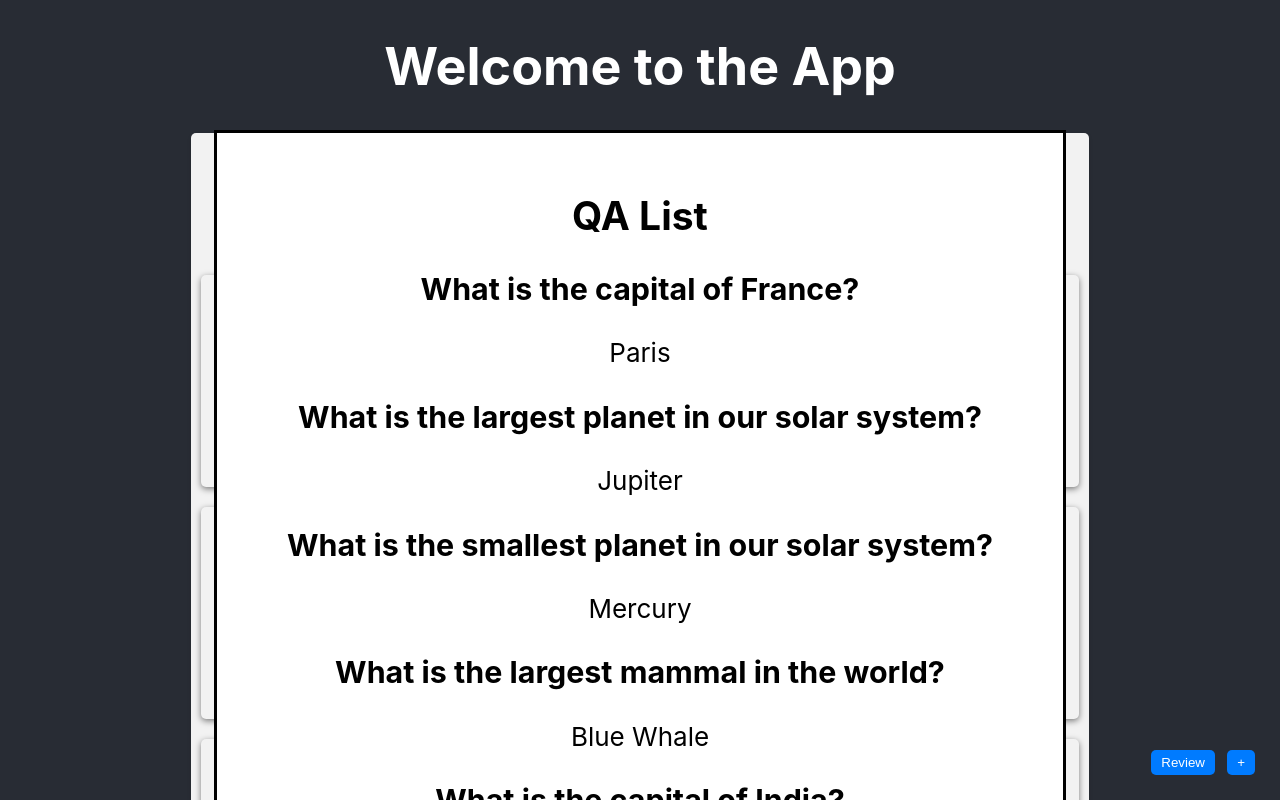
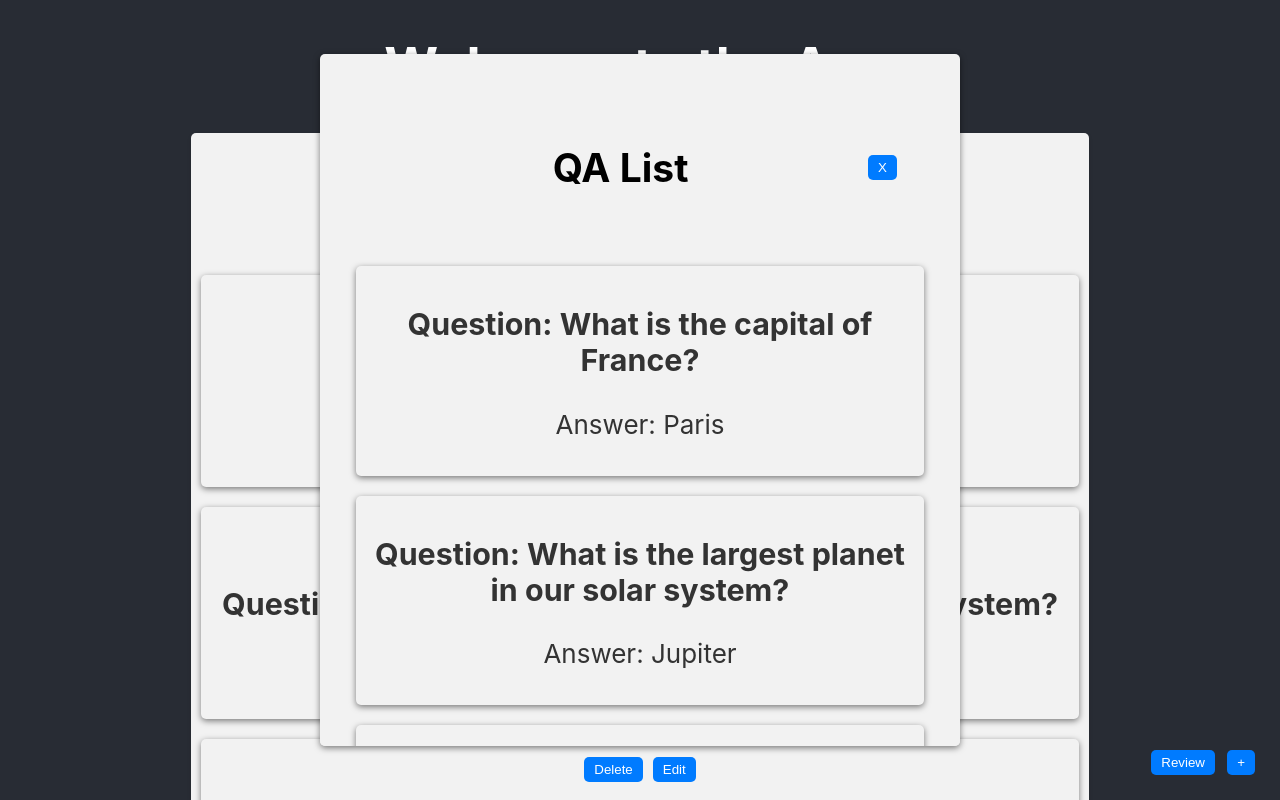
Before and after one commit to Akatsuki49/PESU_Chatbot_Admin_App, a React (Create React App) app: page /home in a window 1280 px wide. Both pictures are taken after a click on the button "Review". Shown: the top 800 px of the page. Built offline with nearby package versions, Linux system fonts and the light colour scheme.

Commit message:
style changes + reuisng card

```diff
--- a/src/components/Card.jsx
+++ b/src/components/Card.jsx
@@ -3,7 +3,7 @@ import './styles/Card.css';
 import ConfirmationModal from './ConfirmationModal';
 import { useForm } from 'react-hook-form';
 
-const Card = ({ card, deleteCard, updateCard }) => {
+const Card = ({ card, deleteCard, updateCard, isEditable = true }) => {
   const [isEditing, setIsEditing] = useState(false);
   const [isConfirmModalOpen, setIsConfirmModalOpen] = useState(false);
 
@@ -44,10 +44,14 @@ const Card = ({ card, deleteCard, updateCard }) => {
   return (
     <>
       <div className="card">
-        <div className="header">
-          <button onClick={handleDelete}>Delete</button>
-          <button onClick={toggleEdit}>{isEditing ? 'Cancel' : 'Edit'}</button>
-        </div>
+        {isEditable && (
+          <div className="header">
+            <button onClick={handleDelete}>Delete</button>
+            <button onClick={toggleEdit}>
+              {isEditing ? 'Cancel' : 'Edit'}
+            </button>
+          </div>
+        )}
 
         {!isEditing ? (
           <div className="content">
--- a/src/components/QA_ReviewList.jsx
+++ b/src/components/QA_ReviewList.jsx
@@ -1,14 +1,20 @@
 import React from 'react';
 import QA_ReviewCards from '../MockData/QA_ReviewCards.json';
-import ReviewQACard from './ReviewQACard';
+import Card from './Card';
+import './styles/QA_ReviewList.css';
 
-const QA_ReviewList = ({ wrapperRef }) => {
+const QA_ReviewList = ({ wrapperRef, closeModal }) => {
   return (
     <div className="QAList" ref={wrapperRef}>
-      <h2>QA List</h2>
+      <div className="header">
+        <div></div>
+        <h2>QA List</h2>
+        <button onClick={closeModal}>X</button>
+      </div>
       {QA_ReviewCards.data.map((card) => (
-        <ReviewQACard key={card.id} card={card} />
+        <Card key={card.id} card={card} isEditable={false} />
       ))}
+      <button className="addQA">Upload QAs</button>
     </div>
   );
 };
--- a/src/components/ReviewModal.jsx
+++ b/src/components/ReviewModal.jsx
@@ -19,8 +19,26 @@ const ReviewModal = ({ isModalOpen, closeModal }) => {
     };
   });
   return (
-    <dialog ref={dialogRef} open={isModalOpen} onCancel={closeModal}>
-      <QA_ReviewList wrapperRef={wrapperRef} />
+    <dialog
+      ref={dialogRef}
+      open={isModalOpen}
+      onCancel={closeModal}
+      style={{
+        position: 'fixed',
+        top: '50%',
+        left: '50%',
+        transform: 'translate(-50%, -50%)',
+        border: 'none',
+        borderRadius: '5px',
+        boxShadow: '0 2px 6px rgba(0, 0, 0, 0.5)',
+        backgroundColor: '#f2f2f2',
+        height: '80%',
+        // hide scrollbar
+        scrollbarWidth: 'none',
+        overflow: 'auto',
+      }}
+    >
+      <QA_ReviewList wrapperRef={wrapperRef} closeModal={closeModal} />
     </dialog>
   );
 };
--- a/src/components/ReviewQACard.jsx
+++ /dev/null
@@ -1,12 +0,0 @@
-import React from 'react';
-
-const ReviewQACard = ({ card }) => {
-  return (
-    <div className="ReviewQACard">
-      <h3>{card.question}</h3>
-      <p>{card.answer}</p>
-    </div>
-  );
-};
-
-export default ReviewQACard;
--- /dev/null
+++ b/src/components/styles/QA_ReviewList.css
@@ -0,0 +1,29 @@
+.QAList {
+  display: flex;
+  flex-direction: column;
+
+  .header {
+    display: flex;
+    align-items: center;
+    justify-content: space-between;
+    padding: 1rem 2rem;
+    margin: 1rem 0;
+    border: none;
+    border-radius: 5px;
+  }
+  button {
+    margin: 5px;
+    padding: 5px 10px;
+    background-color: #007bff;
+    color: #fff;
+    border: none;
+    border-radius: 5px;
+    cursor: pointer;
+
+    &:hover {
+      background-color: #0056b3;
+      transform: scale(1.1);
+      transition: transform 0.3s ease-in-out;
+    }
+  }
+}
```
